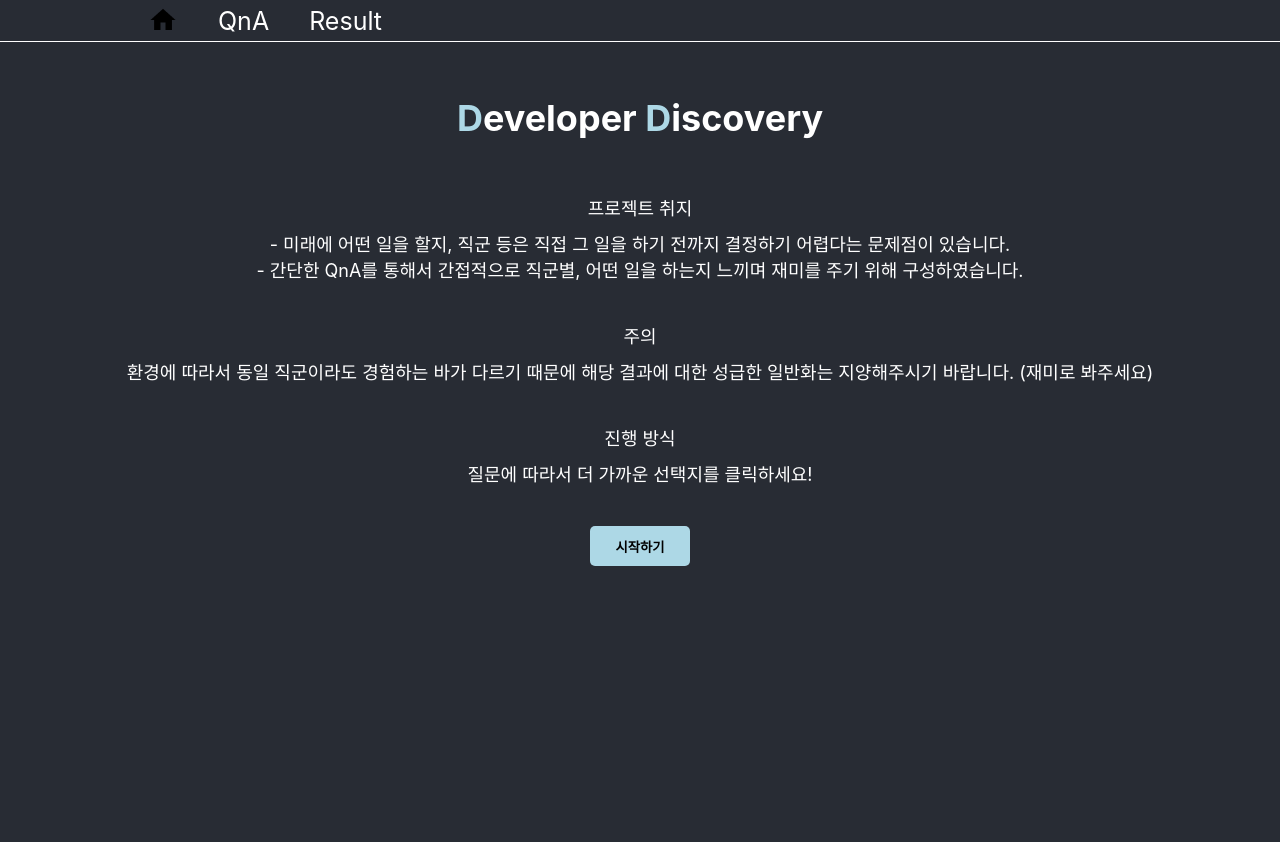
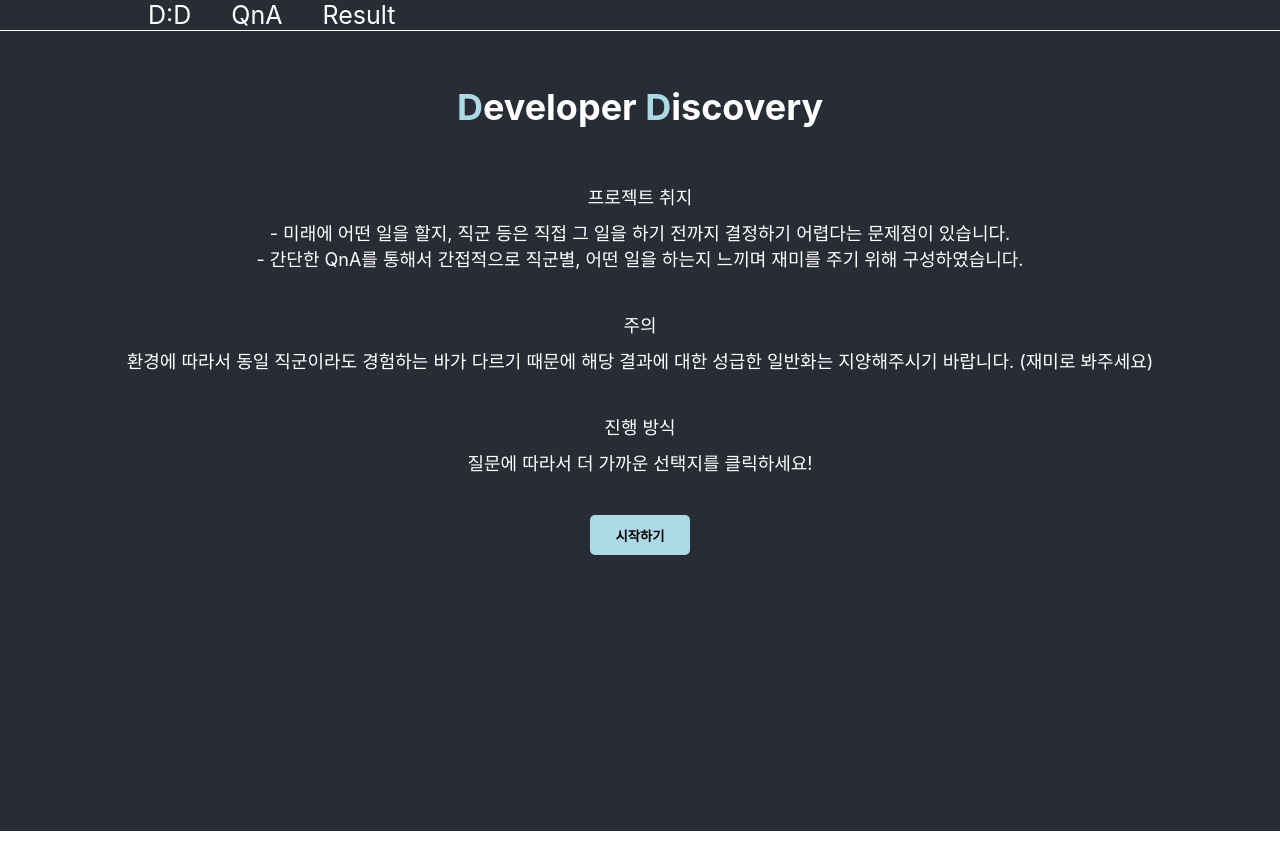
Before and after one commit to rha6780/Frontend_Developer_Discovery, a React (Create React App) app: page /#/ in a window 1280 px wide. Built offline with nearby package versions, Linux system fonts and the light colour scheme.

Commit message:
fix: html 구조 변경

```diff
--- a/src/asset/css/QnA.css
+++ b/src/asset/css/QnA.css
@@ -2,21 +2,20 @@
     text-align: center;
   }
 
-  .header {
+  .content {
     background-color: #282c34;
     min-height: 100vh;
     display: flex;
     flex-direction: column;
-    align-items: center;
-    justify-content: center;
     font-size: calc(10px + 2vmin);
     color: white;
   }
 
-  .link {
-    color: #61dafb;
+  .question {
+    display: flex;
+    font-size: 12px;
   }
 
-  .question {
-    font-size: 12px;
+  .answer {
+    display: flex;
   }
--- a/src/components/Home/Main.js
+++ b/src/components/Home/Main.js
@@ -6,7 +6,7 @@ class Main extends Component {
 
     render() {
         return (
-            <div className="Main" >
+            <div>
                 <header className="Main-header">
 
                     <h1 className="project-title"> <span className="upper-case">D</span>eveloper <span className="upper-case">D</span>iscovery </h1>
--- a/src/components/QnA/Answer.js
+++ b/src/components/QnA/Answer.js
@@ -4,7 +4,7 @@ import { Component } from 'react';
 class Answer extends Component {
     render() {
         return (
-            <div className="Answer">
+            <div className="answer">
                 <div>답변 1</div>
             </div>
 
--- a/src/components/QnA/Question.js
+++ b/src/components/QnA/Question.js
@@ -4,7 +4,7 @@ import { Component } from 'react';
 class Question extends Component {
     render() {
         return (
-            <div className="Question" >
+            <div className="question" >
                 <div>질문 1</div>
             </div>
 
--- a/src/components/shared/NavBar.js
+++ b/src/components/shared/NavBar.js
@@ -9,7 +9,8 @@ class NavBar extends Component {
             <div className="navBar">
                 <Link to="/" className="link">
                     <div className="nav-item">
-                        <img src={home_icon} id="bar-icon" alt="home" />
+                        {/* <img src={home_icon} id="bar-icon" alt="home" /> */}
+                        D:D
                     </div>
                 </Link>
                 <Link to="/QnA" className="link">
--- a/src/pages/Home.js
+++ b/src/pages/Home.js
@@ -6,7 +6,9 @@ function Home() {
     return (
         <div>
             <NavBar />
-            <Main />
+            <div className="Main">
+                <Main />
+            </div>
         </div>
     );
 }
--- a/src/pages/QnA.js
+++ b/src/pages/QnA.js
@@ -11,8 +11,10 @@ export default function QnA() {
     return (
         <div>
             <NavBar />
-            <Question />
-            <Answer />
+            <div className="content">
+                <Question />
+                <Answer />
+            </div>
         </div>
     );
 }
```
